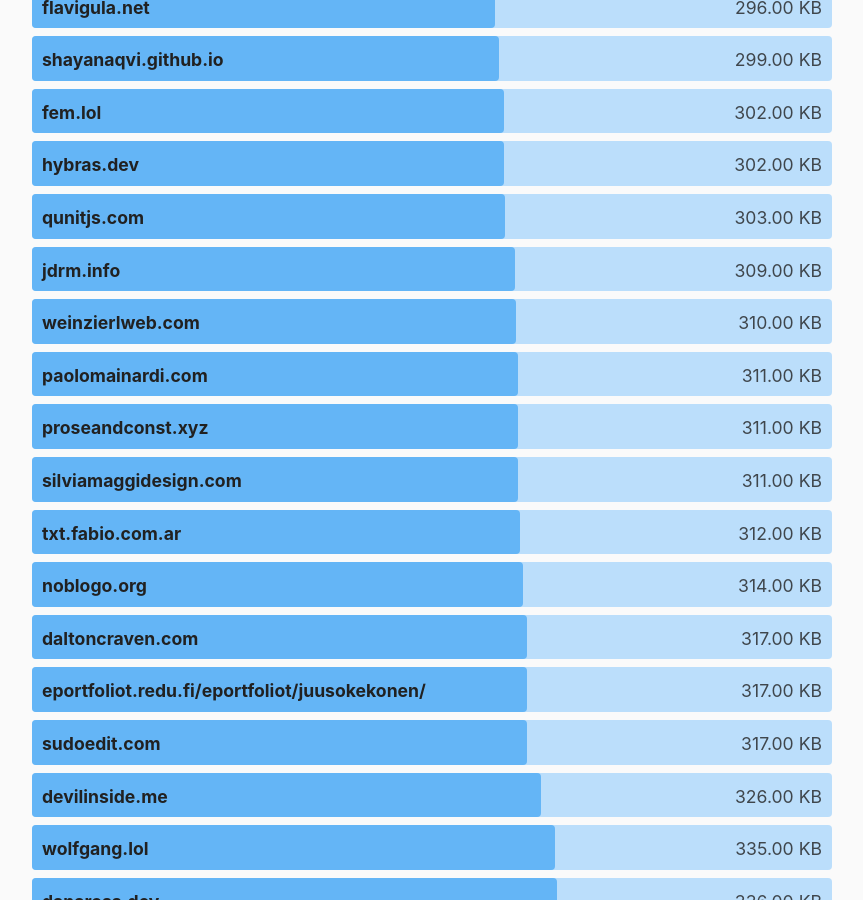
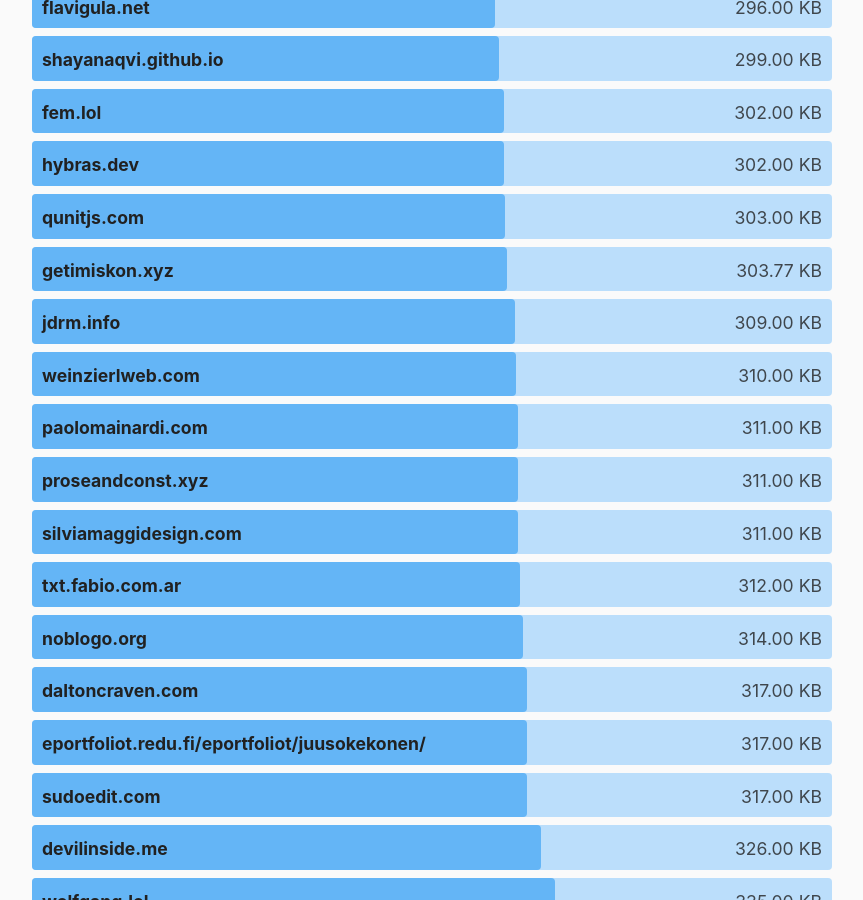
Before and after one commit to kevquirk/512kb.club, a Jekyll site: the page built from index.md, in a window 1280 px wide and 900 px high, scrolled down 34418 px. Shown: the whole window, without its empty margins (208-1071 px from the left). Built offline with Jekyll 4.4.1, drawn with Linux system fonts in a browser that asks for light colours.

Commit message:
Update sites.yml

```diff
--- a/_data/sites.yml
+++ b/_data/sites.yml
@@ -1378,6 +1378,11 @@
   size: 21.5
   last_checked: 2022-05-15
 
+- domain: getimiskon.xyz
+  url: https://getimiskon.xyz/
+  size: 303.77
+  last_checked: 2024-02-02
+
 - domain: getwheat.com
   url: https://getwheat.ca/
   size: 373
```
